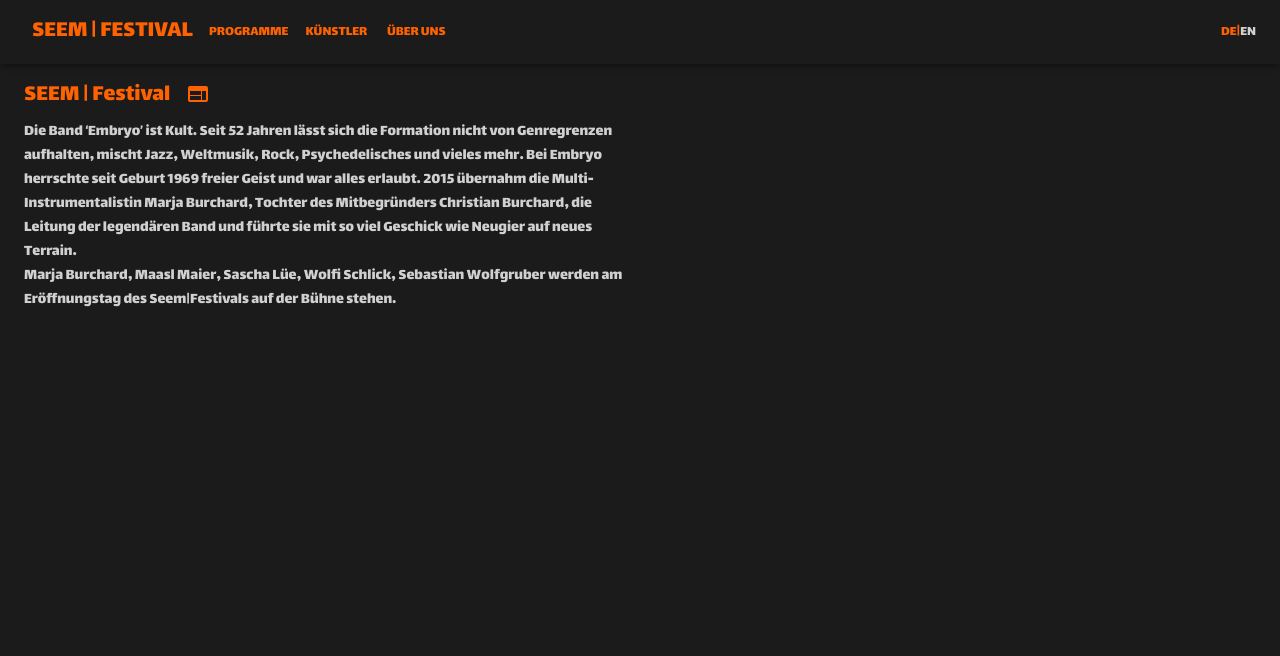
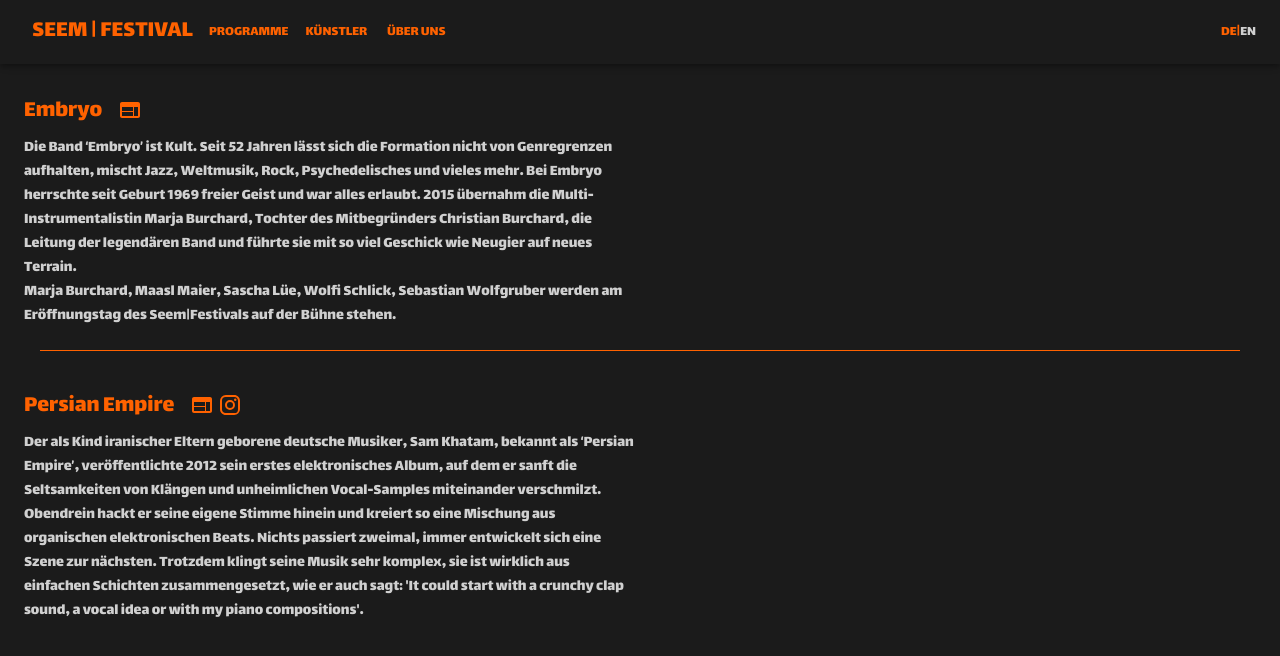
Before and after one commit to taranehn/seemfest, a React (Create React App) app: page /artists in a window 1280 px wide. Shown: the top 656 px of the page. Built offline with nearby package versions, Linux system fonts and the light colour scheme.

Commit message:
Artists - PE

```diff
--- a/src/App.tsx
+++ b/src/App.tsx
@@ -1,7 +1,6 @@
 import React from 'react';
-import './App.css';
 import TopBar from './topbar/TopBar';
-import { createMuiTheme, ThemeProvider, CssBaseline } from '@mui/material';
+import { createMuiTheme, CssBaseline, ThemeProvider } from '@mui/material';
 import { IntlProvider } from 'react-intl'
 import translationEN from './translation/en.json';
 import translationDE from './translation/de.json';
@@ -30,6 +29,7 @@
       disabled: '#1B1B1B',
     },
     background: {
+      paper: '#D0D0D0',
       default: '#1B1B1B'
     }
   },
--- a/src/Pages/Artists.tsx
+++ b/src/Pages/Artists.tsx
@@ -1,27 +1,20 @@
 import * as React from 'react';
-import { Grid, IconButton, makeStyles, Typography } from '@material-ui/core';
-import { useIntl } from 'react-intl';
-import Web from '@mui/icons-material/Web';
-import { EMBRYO_WEBSITE } from '../const/artists';
-import YouTube from 'react-youtube';
+import { Divider, Grid, makeStyles } from '@material-ui/core';
+import Embryo from '../artists/Embryo';
+import Persian from '../artists/Persian';
 
 const useStyles = makeStyles((theme) => ({
   root: {
-    padding: theme.spacing(2, 4),
+    padding: theme.spacing(3),
   },
-  title: {
-    margin: 0,
-    padding: theme.spacing(1, 2, 1, 0),
-  },
-  icon: {
-    color: theme.palette.secondary.main,
-    padding: theme.spacing(0, 0, 0.5, 0),
-  },
+  line: {
+    backgroundColor: theme.palette.secondary.main,
+    margin: theme.spacing(2),
+  }
 }));
 
-export default function Programs() {
+export default function Artists() {
   const classes = useStyles();
-  const intl = useIntl();
 
   return (
     <Grid className={classes.root}
@@ -31,43 +24,13 @@
       justifyContent="flex-start"
       alignItems="flex-start"
     >
-      <Grid
-        container
-        direction="row"
-        justifyContent="flex-start"
-        spacing={0}
-        alignItems="center"
-      >
-        <Grid item>
-          <Typography className={classes.title}
-            color="textSecondary" gutterBottom variant="h5">
-            {intl.formatMessage({ id: "seem-festival" })}
-          </Typography>
-        </Grid>
-        <Grid item>
-          <IconButton className={classes.icon}
-            href={EMBRYO_WEBSITE} target="_blank"  >
-            <Web />
-          </IconButton>
-        </Grid>
+      <Grid item>
+        <Embryo />
+        <Divider className={classes.line} />
       </Grid>
-
-      <Grid
-        container
-        direction="row"
-        justifyContent="flex-start"
-        alignItems="flex-start"
-      >
-        <Grid xs={6} item>
-          <Typography color="textPrimary" style={{ whiteSpace: 'pre-line' }} gutterBottom >
-            {intl.formatMessage({ id: "embryo-des" })}
-          </Typography>
-        </Grid>
-        <Grid xs={6} item>
-          <YouTube videoId="EqVASJNerkk" />
-        </Grid>
+      <Grid item>
+        <Persian />
       </Grid>
-
     </Grid>
   )
 }
--- /dev/null
+++ b/src/artists/Embryo.tsx
@@ -0,0 +1,74 @@
+import * as React from 'react';
+import { Grid, IconButton, makeStyles, Typography } from '@material-ui/core';
+import { useIntl } from 'react-intl';
+import Web from '@mui/icons-material/Web';
+import { EMBRYO_WEBSITE } from '../const/artists';
+import YouTube from 'react-youtube';
+
+const useStyles = makeStyles((theme) => ({
+  title: {
+    margin: 0,
+    padding: theme.spacing(1, 2, 1, 0),
+  },
+  icon: {
+    color: theme.palette.secondary.main,
+    padding: theme.spacing(0, 0.5, 0.5, 0),
+  },
+}));
+
+export default function Embryo() {
+  const classes = useStyles();
+  const intl = useIntl();
+
+  return (
+    <Grid
+      container
+      direction="row"
+      justifyContent="flex-start"
+      alignItems="flex-start"
+      spacing={1}
+    >
+      <Grid xs={12} md={6} item>
+        <Grid
+          container
+          spacing={0}
+          direction="column"
+          justifyContent="flex-start"
+          alignItems="flex-start"
+        >
+          <Grid
+            container
+            direction="row"
+            justifyContent="flex-start"
+            spacing={0}
+            alignItems="center"
+          >
+            <Grid item>
+              <Typography className={classes.title}
+                color="textSecondary" gutterBottom variant="h5">
+                {intl.formatMessage({ id: "embryo" })}
+              </Typography>
+            </Grid>
+            <Grid item>
+              <IconButton className={classes.icon}
+                href={EMBRYO_WEBSITE} target="_blank"  >
+                <Web />
+              </IconButton>
+            </Grid>
+          </Grid>
+
+          <Grid item>
+            <Typography color="textPrimary" style={{ whiteSpace: 'pre-line' }} gutterBottom >
+              {intl.formatMessage({ id: "embryo-des" })}
+            </Typography>
+          </Grid>
+        </Grid>
+      </Grid>
+
+      <Grid xs={12} md={6} item>
+        <YouTube videoId="EqVASJNerkk" />
+      </Grid>
+    </Grid>
+
+  )
+}
--- /dev/null
+++ b/src/artists/Persian.tsx
@@ -0,0 +1,81 @@
+import * as React from 'react';
+import { Grid, IconButton, makeStyles, Typography } from '@material-ui/core';
+import { useIntl } from 'react-intl';
+import Web from '@mui/icons-material/Web';
+import Instagram from '@mui/icons-material/Instagram';
+import { PERSIAN_INSTAGRAM, PERSIAN_WEBSITE } from '../const/artists';
+import YouTube from 'react-youtube';
+
+const useStyles = makeStyles((theme) => ({
+  title: {
+    margin: 0,
+    padding: theme.spacing(1, 2, 1, 0),
+  },
+  icon: {
+    color: theme.palette.secondary.main,
+    padding: theme.spacing(0, 0.5, 0.5, 0),
+  },
+}));
+
+export default function Persian() {
+  const classes = useStyles();
+  const intl = useIntl();
+
+  return (
+    <Grid
+      container
+      direction="row"
+      justifyContent="flex-start"
+      alignItems="flex-start"
+      spacing={1}
+    >
+      <Grid xs={12} md={6} item>
+        <Grid
+          container
+          spacing={0}
+          direction="column"
+          justifyContent="flex-start"
+          alignItems="flex-start"
+        >
+          <Grid
+            container
+            direction="row"
+            justifyContent="flex-start"
+            spacing={0}
+            alignItems="center"
+          >
+            <Grid item>
+              <Typography className={classes.title}
+                color="textSecondary" gutterBottom variant="h5">
+                {intl.formatMessage({ id: "persian-empire" })}
+              </Typography>
+            </Grid>
+            <Grid item>
+              <IconButton className={classes.icon}
+                href={PERSIAN_WEBSITE} target="_blank"  >
+                <Web />
+              </IconButton>
+            </Grid>
+            <Grid item>
+              <IconButton className={classes.icon}
+                href={PERSIAN_INSTAGRAM} target="_blank"  >
+                <Instagram />
+              </IconButton>
+            </Grid>
+          </Grid>
+
+          <Grid item>
+            <Typography color="textPrimary" style={{ whiteSpace: 'pre-line' }} gutterBottom >
+              {intl.formatMessage({ id: "persian-des" })}
+            </Typography>
+          </Grid>
+        </Grid>
+      </Grid>
+
+      <Grid xs={12} md={6} item>
+        <YouTube videoId="OlG3JYunMVo" />
+      </Grid>
+    </Grid>
+
+  )
+}
--- a/src/const/artists.ts
+++ b/src/const/artists.ts
@@ -1,5 +1,8 @@
 export const EMBRYO_WEBSITE = "https://www.embryo.de/"
+export const EMBRYO_FACEBOOK = "https://www.facebook.com/embryo2000"
 export const PERSIAN_WEBSITE = "https://persianempire-music.com/"
+export const PERSIAN_INSTAGRAM = "https://www.instagram.com/persian_empire_music/"
 export const ROYA_SPOTIFY = "https://open.spotify.com/artist/6W1fkH950GYju4bW745L9t"
 export const SAM_WEBSITE = "https://www.sambeklik.com/"
 export const MAKAN_WEBSITE = "http://makanashgvari.com/"
+export const MAKAN_INSTAGRAM = "https://www.instagram.com/makanashgvari/"
--- a/src/translation/en.json
+++ b/src/translation/en.json
@@ -48,6 +48,6 @@
     "festival-pass-time": "20:00",
     "festival-pass-venue": "Feirwek-Funkstation",
     "artists": "Artists",
-    "embryo-des": "Die Band ‘Embryo’ ist Kult. Seit 52 Jahren lässt sich die Formation nicht von Genregrenzen aufhalten, mischt Jazz, Weltmusik, Rock, Psychedelisches und vieles mehr. Bei Embryo herrschte seit Geburt 1969 freier Geist und war alles erlaubt. 2015 übernahm die Multi-Instrumentalistin Marja Burchard, Tochter des Mitbegründers Christian Burchard, die Leitung der legendären Band und führte sie mit so viel Geschick wie Neugier auf neues Terrain.\n Marja Burchard, Maasl Maier, Sascha Lüe, Wolfi Schlick, Sebastian Wolfgruber werden am Eröffnungstag des Seem|Festivals auf der Bühne stehen.",
-    "persian-des": "Der als Kind iranischer Eltern geborene deutsche Musiker, Sam Khatam, bekannt als ‘Persian Empire’, veröffentlichte 2012 sein erstes elektronisches Album, auf dem er sanft die Seltsamkeiten von Klängen und unheimlichen Vocal-Samples miteinander verschmilzt. Obendrein hackt er seine eigene Stimme hinein und kreiert so eine Mischung aus organischen elektronischen Beats. Nichts passiert zweimal, immer entwickelt sich eine Szene zur nächsten. Trotzdem klingt seine Musik sehr komplex, sie ist wirklich aus einfachen Schichten zusammengesetzt, wie er auch sagt: 'It could start with a crunchy clap sound, a vocal idea or with my piano compositions'."
+    "embryo-des": "Die Band ‘Embryo’ ist Kult. Seit 52 Jahren lässt sich die Formation nicht von Genregrenzen aufhalten, mischt Jazz, Weltmusik, Rock, Psychedelisches und vieles mehr. Bei Embryo herrschte seit Geburt 1969 freier Geist und war alles erlaubt. 2015 übernahm die Multi-Instrumentalistin Marja Burchard, Tochter des Mitbegründers Christian Burchard, die Leitung der legendären Band und führte sie mit so viel Geschick wie Neugier auf neues Terrain. \nAls -Embryo’ 1969 geboren wurde, herrschte freier Geist, wurde nach Herzenslust experimentiert, war alles erlaubt. Die bunte Truppe entwickelte sich ständig weiter, weil sie sich stets Gäste und somit neue Einflüsse auf die Bühne und ins Studio holte. Sie musizierte mit Mal Waldron, Trilok Gurtu, Okay Temiz, Rabih Abou-Khalil, Jury Parfenov und vielen anderen. Was die Münchner machten, nötigte selbst Miles Davis großen Respekt ab. \nMarja Burchard (rhodes, organ, tb, santur, vibes), Maasl Maier (e-b, sax, perc, Umlaute), Sascha Lüer (sax, tp), Wolfi Schlick (sax, flute), Sebastian Wolfgruber (dr, perc, Bremstrommel)",
+    "persian-des": "Sam Khatam, bekannt als Persian Empire, ist ein junger deutscher Musiker, der als Kind iranischer Eltern geboren wurde. Er veröffentlichte 2012 sein erstes elektronisches Album, auf dem er sanft die Seltsamkeiten von Klängen und unheimlichen Vocal-Samples miteinander verschmilzt. Obendrein hackt er seine eigene Stimme hinein und kreiert so eine Mischung aus organischen elektronischen Beats. Nichts passiert zweimal, immer entwickelt sich eine Szene zur nächsten. Trotzdem klingt seine Musik sehr komplex, sie ist wirklich aus einfachen Schichten zusammengesetzt, wie er auch sagt: \"It could start with a crunchy clap sound, a vocal idea or with my piano compositions\". \nNach ein paar Jahren Klavierunterricht nahm der Produzent das Instrument wieder in die Hand und veröffentlichte seitdem viele Single-Tracks und Alben.\nManchmal verwendet er Muster iranischer Popmusik aus den 50er und 60er Jahren, wenn er einige Gewürze braucht, um sie anspruchsvoll klingen zu lassen. Diese einzigartige Kombination aus gefühlvollen Synthesizer-Sounds und höchst anspruchsvollen Drum-Grooves bringt ihn direkt auf die Landkarte der aufstrebenden elektronischen Künstler."
 }
```
Also changed, not shown: src/Routing.js (+4 -4 lines).
